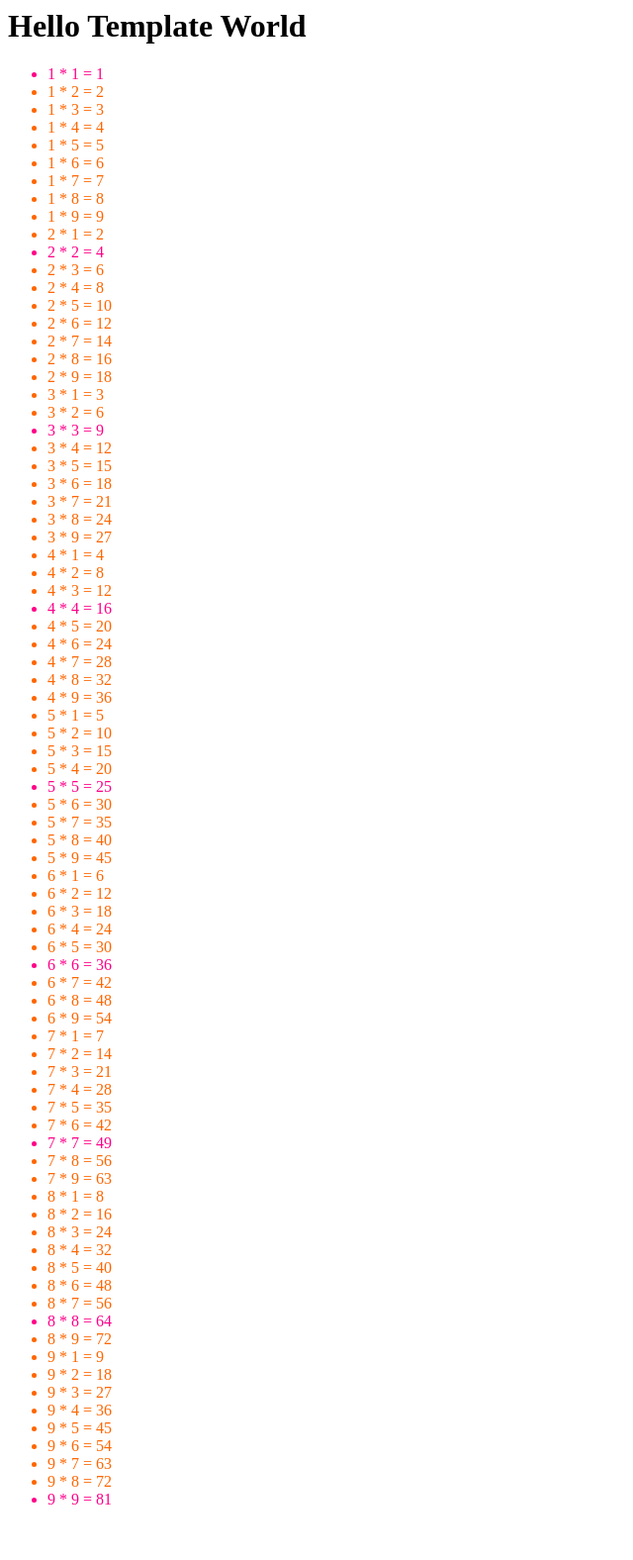
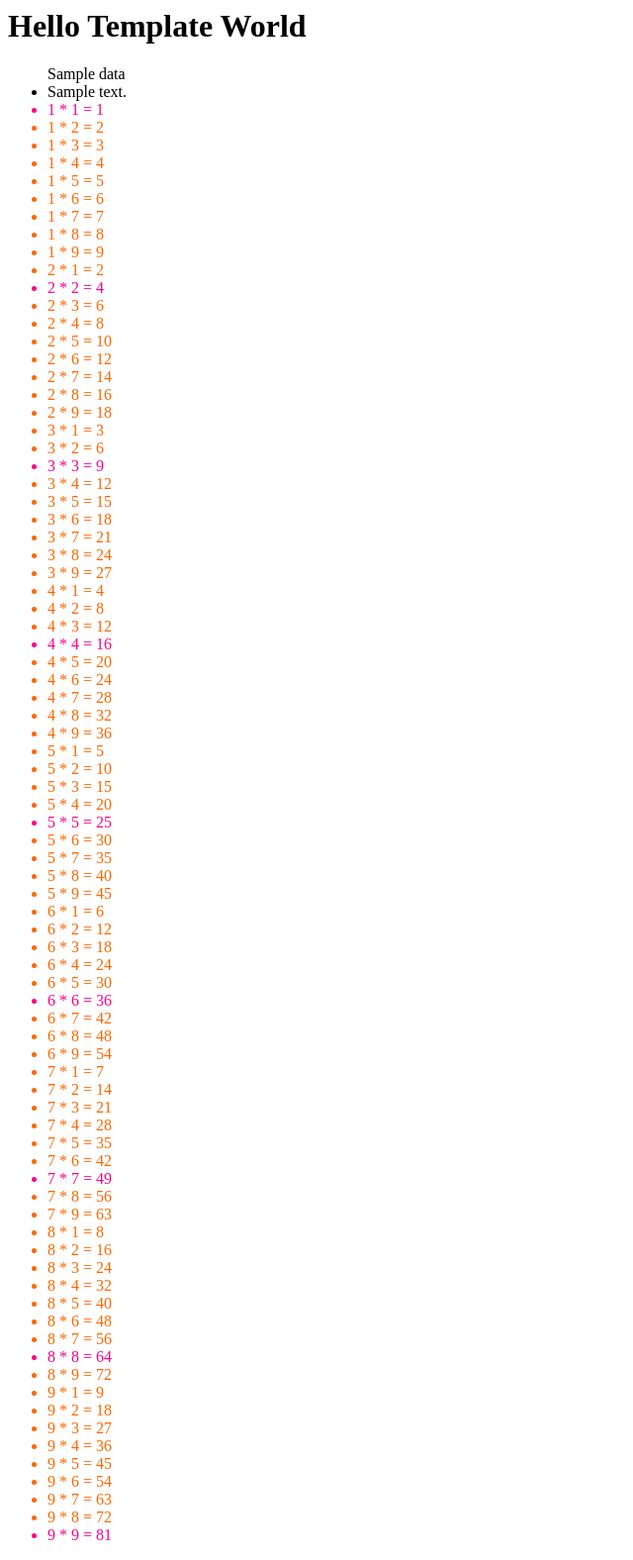
Before and after one commit to sophi-4/virtual_pet, a Flask app: template templates/index.html in a window 1280 px wide. Shown: the whole page at 99% size, without its empty margins (0-640 px from the left). Before the commit the page ends 1520 px from the top, so only its background shows below. Run offline with Flask 2, Linux system fonts and the light colour scheme; the template is opened without the code that fills it: most values are stand-ins (such as "Sample title", 1, 10 or a date in 2020).

Commit message:
DB data into template.

```diff
--- a/main.py
+++ b/main.py
@@ -24,7 +24,7 @@ app = Flask(__name__)
 
 @app.route("/")
 def page():
-    return render_template('index.html')
+    return render_template('index.html', data=db.my_posts.find())
 
 if (not ON_HEROKU) and __name__ == "__main__":
     app.run(debug=True)
--- a/templates/index.html
+++ b/templates/index.html
@@ -6,6 +6,11 @@
     <H1>Hello Template World</H1>
 
     <UL>
+      {{ data }}
+      {% for x in data %}
+          <LI>{{ x.text }}</LI>
+      {% endfor %}
+
       {% for x in range(1, 10) %}
          {% for y in range(1, 10) %}
             <LI STYLE="color: {{ '#FF0088' if (x == y) else '#FF6600' }}"> {{ x }} * {{ y }} = {{ x * y }} </LI>
```
